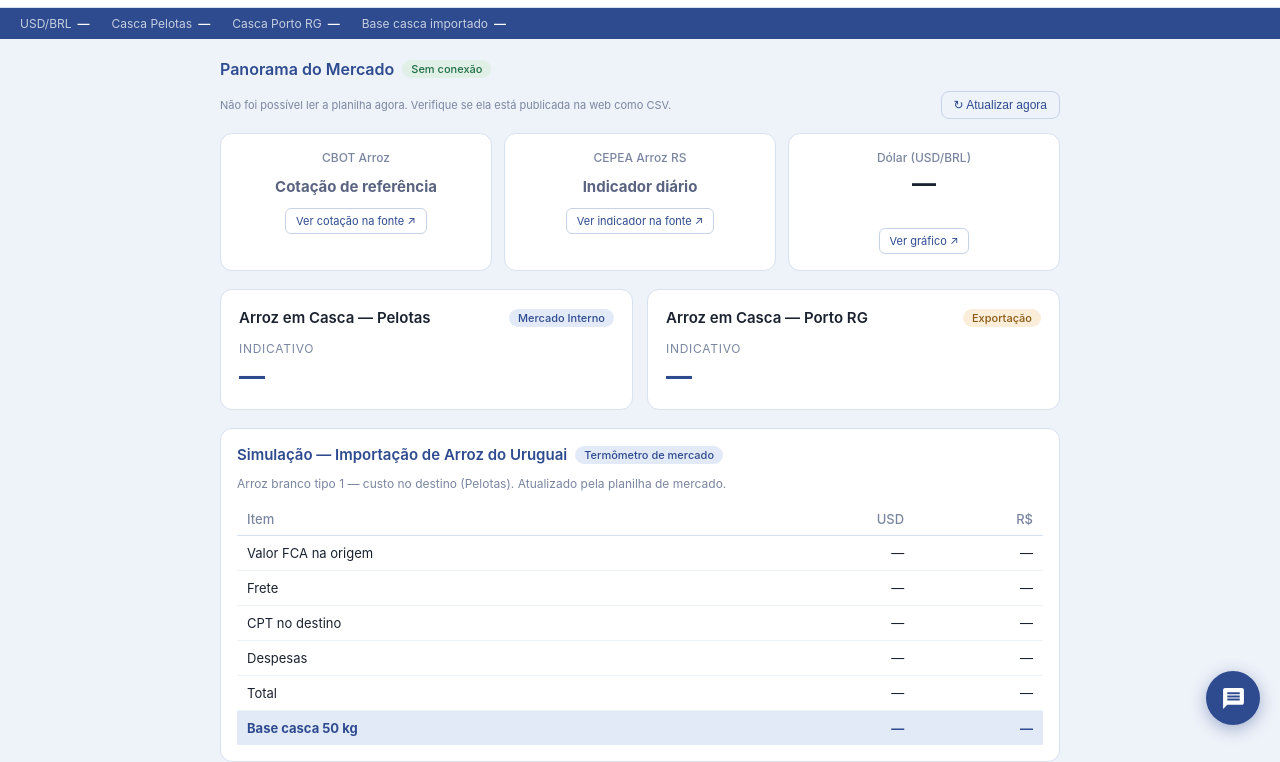
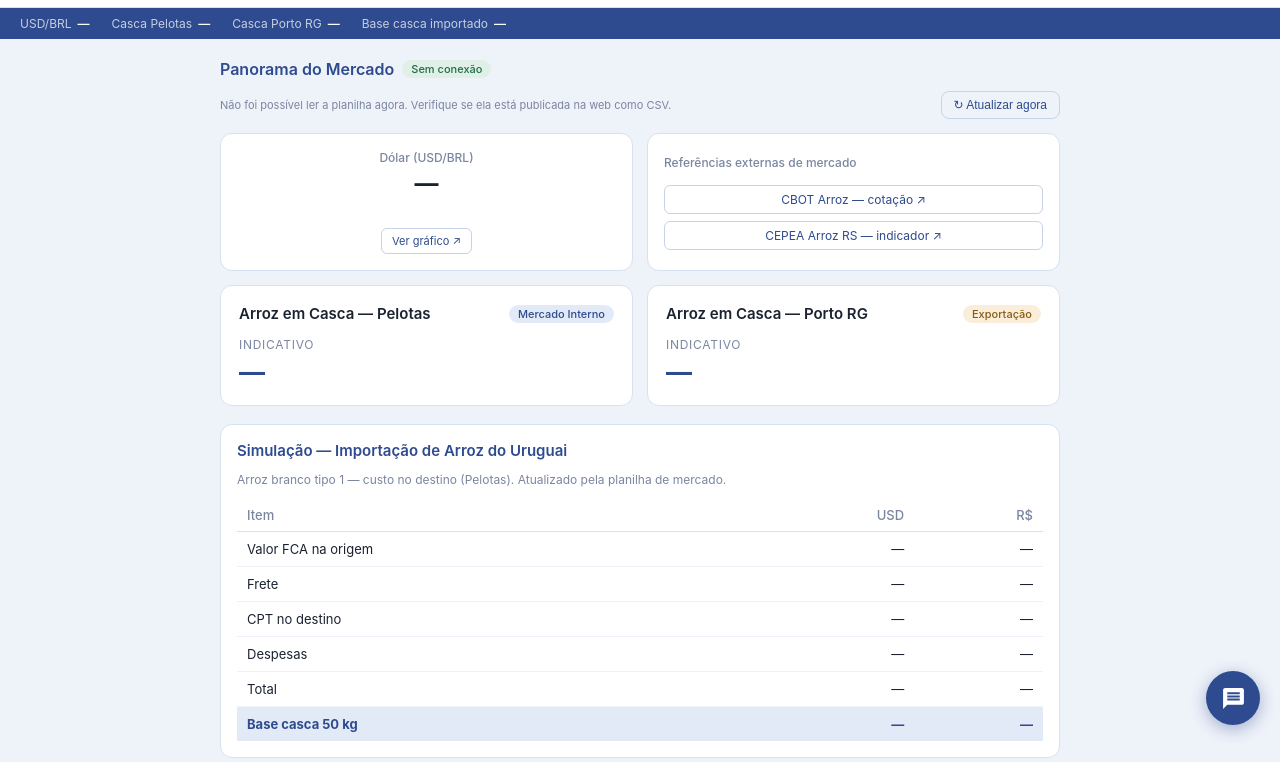
Before and after one commit to rafaelarrozsulcombr-del/arrozsul-app, a plain HTML site: page public/index.html in a window 1280 px wide. Shown: the part 55-817 px from the top of the page. Drawn offline with nearby package versions, Linux system fonts and the light colour scheme; no server answers.

Commit message:
Update index.html

```diff
--- a/public/index.html
+++ b/public/index.html
@@ -34,6 +34,9 @@ body{font-family:-apple-system,BlinkMacSystemFont,'Segoe UI',Roboto,sans-serif;b
 .ind-unit{font-size:11px;color:#7A86A0}
 .ind-link{margin-top:8px;font-size:11px;color:#2E4B8F;text-decoration:none;border:1px solid #C6D3E8;border-radius:6px;padding:5px 10px;display:inline-block;transition:all .15s}
 .ind-link:hover{background:#2E4B8F;color:#fff}
+.ref-card{background:#fff;border:1px solid #D8E1F0;border-radius:12px;padding:16px;display:flex;flex-direction:column;justify-content:center;gap:7px}
+.ref-link{font-size:12px;color:#2E4B8F;text-decoration:none;padding:6px 10px;border:1px solid #C6D3E8;border-radius:6px;transition:all .15s;text-align:center}
+.ref-link:hover{background:#2E4B8F;color:#fff}
 .up{color:#1F6E47}.down{color:#B23B3B}
 .quote-box{background:#fff;border:1px solid #D8E1F0;border-radius:12px;padding:18px}
 .quote-head{display:flex;align-items:center;justify-content:space-between;margin-bottom:14px}
@@ -120,22 +123,17 @@ tr:last-child td{border-bottom:none}
     <button class="btn-ghost" onclick="carregarDados(true)">↻ Atualizar agora</button>
   </div>
 
-  <div class="grid-3">
-    <div class="ind-card">
-      <div class="ind-label">CBOT Arroz</div>
-      <div class="ind-value" style="font-size:15px;color:#5A6480;margin-top:8px">Cotação de referência</div>
-      <a class="ind-link" href="https://www.cmegroup.com/markets/agriculture/grains/rough-rice.html" target="_blank" rel="noopener">Ver cotação na fonte ↗</a>
-    </div>
-    <div class="ind-card">
-      <div class="ind-label">CEPEA Arroz RS</div>
-      <div class="ind-value" style="font-size:15px;color:#5A6480;margin-top:8px">Indicador diário</div>
-      <a class="ind-link" href="https://cepea.org.br/br/indicador/arroz.aspx" target="_blank" rel="noopener">Ver indicador na fonte ↗</a>
-    </div>
+  <div class="grid-2" style="margin-bottom:14px">
     <div class="ind-card">
       <div class="ind-label">Dólar (USD/BRL)</div>
       <div class="ind-value" id="m-dolar">—</div>
       <div class="ind-unit" id="m-dolar-data">&nbsp;</div>
       <a class="ind-link" href="https://br.tradingview.com/symbols/USDBRL/" target="_blank" rel="noopener">Ver gráfico ↗</a>
+    </div>
+    <div class="ref-card">
+      <div class="ind-label" style="margin-bottom:8px">Referências externas de mercado</div>
+      <a class="ref-link" href="https://www.cmegroup.com/markets/agriculture/grains/rough-rice.html" target="_blank" rel="noopener">CBOT Arroz — cotação ↗</a>
+      <a class="ref-link" href="https://cepea.org.br/br/indicador/arroz.aspx" target="_blank" rel="noopener">CEPEA Arroz RS — indicador ↗</a>
     </div>
   </div>
 
@@ -159,7 +157,7 @@ tr:last-child td{border-bottom:none}
   </div>
 
   <div class="card">
-    <div class="section-title" style="font-size:15px">Simulação — Importação de Arroz do Uruguai <span class="badge badge-blue">Termômetro de mercado</span></div>
+    <div class="section-title" style="font-size:15px">Simulação — Importação de Arroz do Uruguai</div>
     <div style="font-size:12px;color:#7A86A0;margin-bottom:12px">Arroz branco tipo 1 — custo no destino (Pelotas). Atualizado pela planilha de mercado.</div>
     <table class="sim-table">
       <tr><th>Item</th><th>USD</th><th>R$</th></tr>
```
